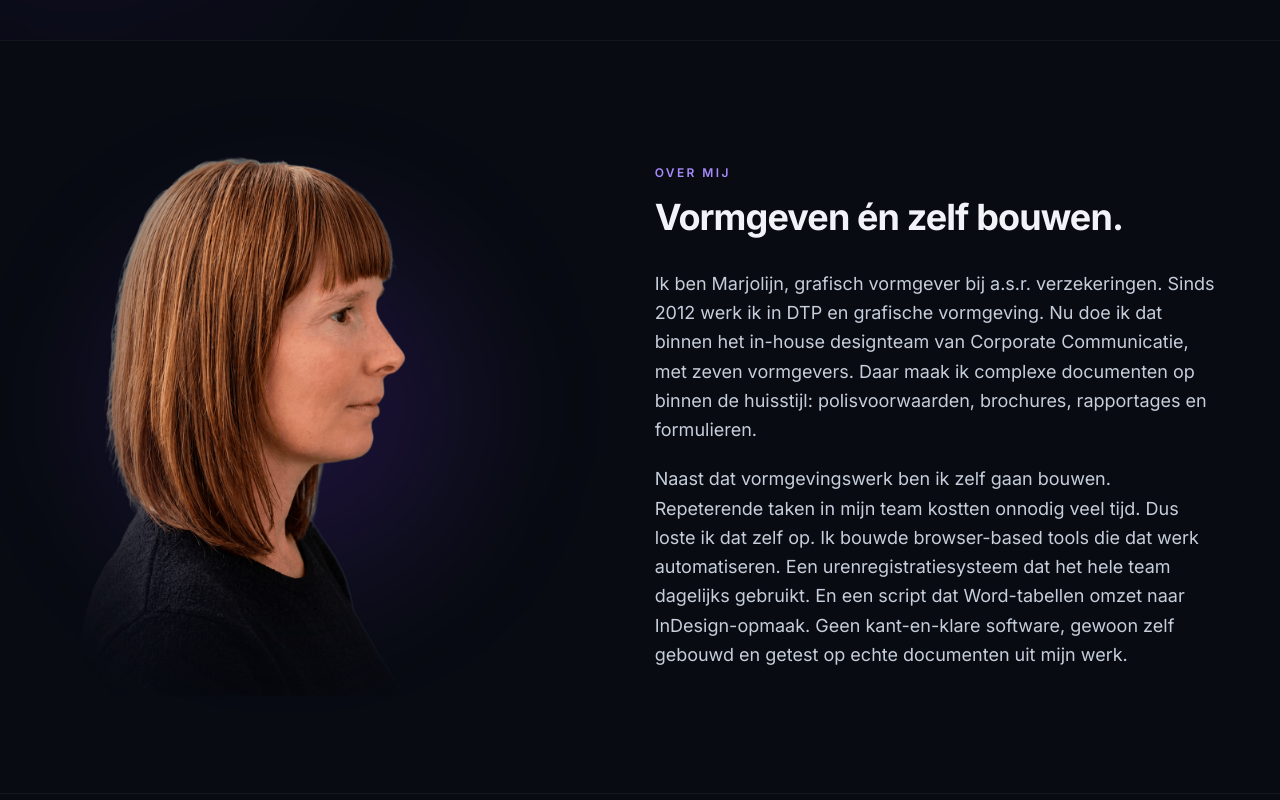
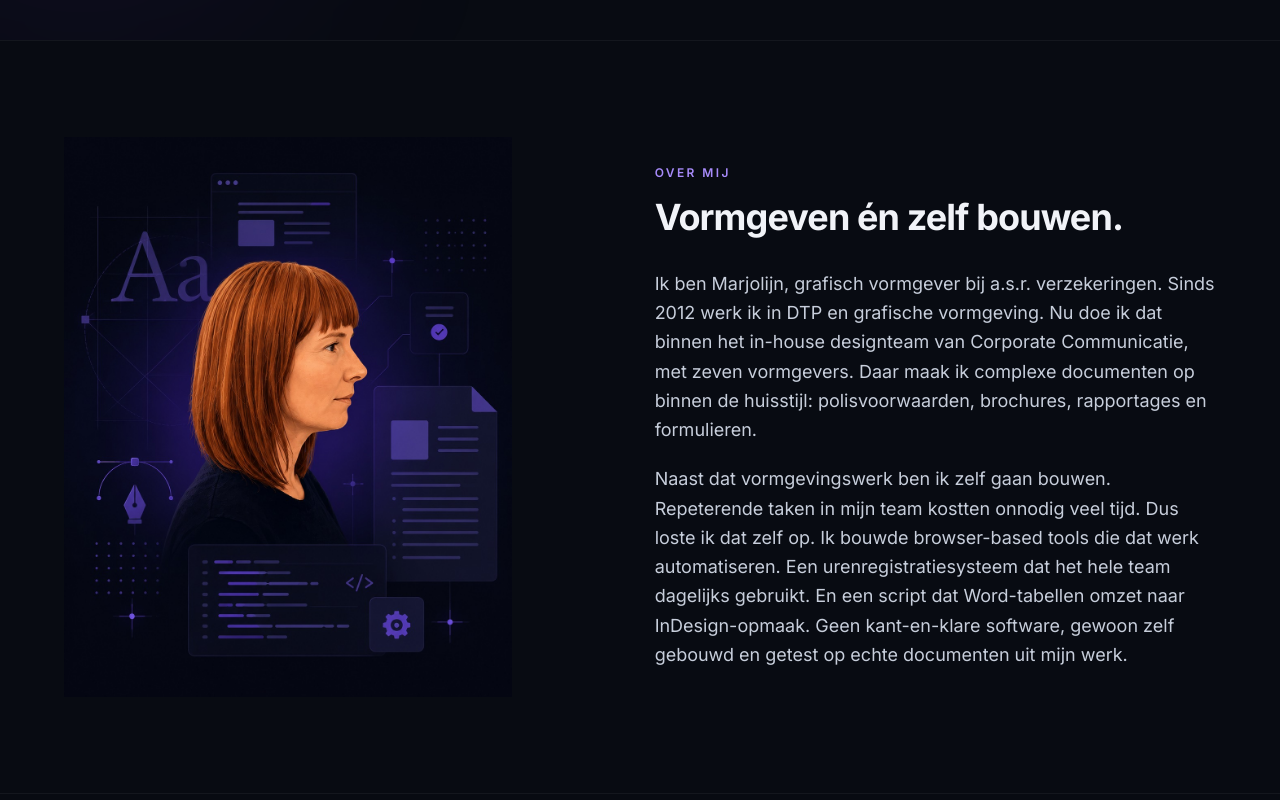
Before and after one commit to Marj091/portfolio-website, a Next.js app: page / in a window 1280 px wide. Shown: the part 760-1560 px from the top of the page. Built offline with nearby package versions, Linux system fonts and the light colour scheme.

Commit message:
eMood beelden object-contain (passen volledig in kader), zijkant-foto vervangen door design-illustratie naast Over mij

```diff
--- a/app/page.tsx
+++ b/app/page.tsx
@@ -97,6 +97,7 @@ const projects: {
   media: Media[];
   note?: string;
   zoom?: number;
+  fit?: "cover" | "contain";
   body: string;
 }[] = [
   {
@@ -130,6 +131,7 @@ const projects: {
     icon: BarChart3,
     title: "eMood narrowcasting script",
     tags: ["Illustrator-scripting", "CSV-verwerking", "Automatisering"],
+    fit: "contain",
     media: [
       { type: "video", src: "/projecten/emood.mp4", poster: "/projecten/emood-poster.jpg" },
       { type: "image", src: "/projecten/emood.jpg" },
@@ -451,20 +453,17 @@ function About() {
         {/* Zijkant-foto links (kijkt naar de tekst) */}
         <Reveal className="order-1">
           <div className="relative mx-auto md:mx-0 w-64 sm:w-80 md:w-full max-w-md aspect-[4/5]">
-            <div className="absolute left-1/2 top-[48%] -translate-x-1/2 -translate-y-1/2 w-[78%] h-[62%] rounded-full bg-[#7C3AED]/16 blur-[70px] pointer-events-none" />
             <Image
-              src="/marjolijn-zijkant.png"
-              alt="Marjolijn de Vries, zijaanzicht"
-              width={720}
-              height={900}
+              src="/marjolijn-illustratie.jpg"
+              alt="Illustratie van Marjolijn de Vries met design- en code-elementen"
+              width={1100}
+              height={1375}
               unoptimized
               priority
-              className="absolute inset-0 w-full h-full object-contain object-bottom"
+              className="absolute inset-0 w-full h-full object-cover"
               style={{
-                WebkitMaskImage:
-                  "radial-gradient(66% 74% at 52% 42%, #000 48%, rgba(0,0,0,0.2) 80%, transparent 100%)",
-                maskImage:
-                  "radial-gradient(66% 74% at 52% 42%, #000 48%, rgba(0,0,0,0.2) 80%, transparent 100%)",
+                WebkitMaskImage: "radial-gradient(92% 94% at 50% 48%, #000 86%, transparent 100%)",
+                maskImage: "radial-gradient(92% 94% at 50% 48%, #000 86%, transparent 100%)",
               }}
             />
           </div>
@@ -542,6 +541,7 @@ function ProjectMedia({ project }: { project: (typeof projects)[number] }) {
   const zoomStyle = project.zoom
     ? { transform: `scale(${project.zoom})`, transformOrigin: "top center" as const }
     : undefined;
+  const fitClass = project.fit === "contain" ? "object-contain" : "object-cover object-top";
   return (
     <div>
       <div className="group relative rounded-2xl overflow-hidden border border-white/10 shadow-2xl bg-[#121826] transition-transform duration-300 hover:-translate-y-1">
@@ -556,7 +556,7 @@ function ProjectMedia({ project }: { project: (typeof projects)[number] }) {
               loop
               playsInline
               style={zoomStyle}
-              className="absolute inset-0 w-full h-full object-cover object-top"
+              className={`absolute inset-0 w-full h-full ${fitClass}`}
             />
           ) : (
             <Image
@@ -566,7 +566,7 @@ function ProjectMedia({ project }: { project: (typeof projects)[number] }) {
               fill
               sizes="(max-width: 768px) 100vw, 50vw"
               style={zoomStyle}
-              className="object-cover object-top"
+              className={fitClass}
             />
           )}
         </div>
```
Also changed, not shown: public/marjolijn-illustratie.jpg (added).
